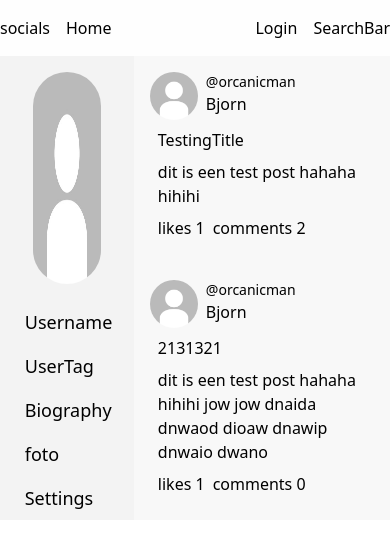
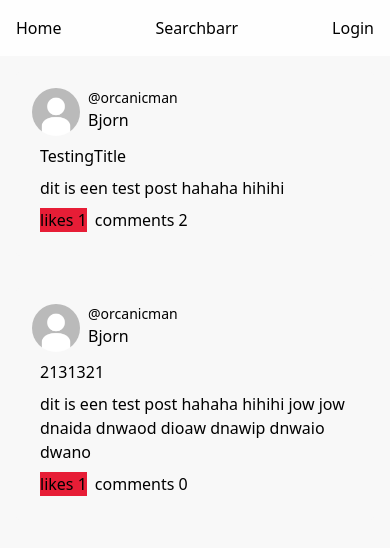
Before and after one commit to orcanicman/DG3-Project, a React (Create React App) app in the folder client/: page / in a window 390 px wide. Shown: the top 548 px of the page. Built offline with nearby package versions, Linux system fonts and the light colour scheme.

Commit message:
I have no clue

```diff
--- a/client/src/App.tsx
+++ b/client/src/App.tsx
@@ -4,6 +4,7 @@ import { BrowserRouter as Router, Switch, Route } from "react-router-dom";
 import { Home } from "./pages/Home";
 import { Login } from "./pages/Login";
 import { Register } from "./pages/Register";
+import { Single } from "./pages/Single";
 
 function App() {
   const [isLoading, setIsLoading] = useState(true);
@@ -14,6 +15,7 @@ function App() {
 
   return (
     <Router>
+      <div className="flex flex-col min-h-screen">
         <TopBar />
         {isLoading ? (
           <div>loading</div>
@@ -28,8 +30,12 @@ function App() {
             <Route exact path="/register">
               <Register />
             </Route>
+            <Route exact path="/post/:postId">
+              <Single />
+            </Route>
           </Switch>
         )}
+      </div>
     </Router>
   );
 }
--- a/client/src/components/Post.tsx
+++ b/client/src/components/Post.tsx
@@ -10,6 +10,14 @@ interface PostProps {
 
 export const Post: React.FC<PostProps> = ({ post }) => {
   const [isCollapsed, setIsCollapsed] = useState(false);
+  const [likes, setLikes] = useState(post.likes);
+  const [isLiked, setIsLiked] = useState(false);
+
+  const toggleLike = () => {
+    setLikes(likes + (isLiked ? 1 : 0));
+    setIsLiked(!isLiked);
+  };
+
   return (
     <Link to="/post/testin">
       <div className="flex flex-col mt-4 mb-4 w-full bg-gray p-4 rounded">
@@ -25,7 +33,13 @@ export const Post: React.FC<PostProps> = ({ post }) => {
           <div className="mb-2">{post.title}</div>
           <div className="mb-2">{post.content}</div>
           <div className="flex">
-            <div>likes {post.likes}</div>
+            <button
+              onClick={() => {
+                toggleLike();
+              }}
+            >
+              <div className="bg-red cursor-pointer">likes {post.likes}</div>
+            </button>
             <div className="ml-2">
               <button
                 onClick={() => {
--- a/client/src/components/Posts.tsx
+++ b/client/src/components/Posts.tsx
@@ -1,5 +1,6 @@
 import React from "react";
 import { IPost } from "../types/IPost";
+import { Post } from "./Post";
 import { SinglePost } from "./SinglePost";
 
 interface PostsProps {}
@@ -59,7 +60,7 @@ export const Posts: React.FC<PostsProps> = () => {
   return (
     <div className="flex flex-col">
       {testPosts.map((e, i) => (
-        <SinglePost key={i} post={e} />
+        <Post key={i} post={e} />
       ))}
     </div>
   );
--- a/client/src/components/TopBar.tsx
+++ b/client/src/components/TopBar.tsx
@@ -6,12 +6,13 @@ interface TopBarProps {}
 export const TopBar: React.FC<TopBarProps> = () => {
   return (
     <header className="flex bg-white pb-4 pt-4 sticky top-0">
-      <div className="flex flex-shrink sm:w-64">socials</div>
+      <div className="hidden sm:flex flex-shrink sm:w-64">socials</div>
       <div className="flex flex-grow justify-between pl-4 pr-4 sm:w-80">
         <Link to="/">Home</Link>
+        <div className="sm:hidden">Searchbarr</div>
         <Link to="login">Login</Link>
       </div>
-      <div className="flex flex-shrink sm:w-64">SearchBar</div>
+      <div className="hidden sm:flex flex-shrink sm:w-64">SearchBar</div>
     </header>
   );
 };
--- a/client/src/pages/Home.tsx
+++ b/client/src/pages/Home.tsx
@@ -7,14 +7,14 @@ interface HomeProps {}
 
 export const Home: React.FC<HomeProps> = () => {
   return (
-    <div className="flex">
-      <div className="flex flex-shrink bg-lightGray sm:w-64">
+    <div className="flex flex-grow">
+      <div className="hidden sm:flex flex-shrink bg-lightGray sm:w-64">
         <UserSideBar />
       </div>
-      <div className="flex flex-grow bg-gray pl-4 pr-4 sm:w-80">
+      <div className="flex flex-grow bg-gray pl-4 pr-4 sm:w-80 min-h-screen">
         <Posts />
       </div>
-      <div className="flex flex-shrink bg-lightGray sm:w-64">
+      <div className="hidden sm:flex flex-shrink bg-lightGray sm:w-64">
         <CommunitySideBar />
       </div>
     </div>
--- a/client/src/pages/Single.tsx
+++ b/client/src/pages/Single.tsx
@@ -14,7 +14,7 @@ export const Single: React.FC<SingleProps> = () => {
         <UserSideBar />
       </div>
       <div className="flex flex-grow bg-gray pl-4 pr-4 sm:w-80 min-h-screen">
-        <SinglePost />
+        {/* <SinglePost /> */}
       </div>
       <div className="hidden sm:flex flex-shrink bg-lightGray sm:w-64">
         <CommunitySideBar />
```
Lines whose indentation alone changed are shown as unchanged.
